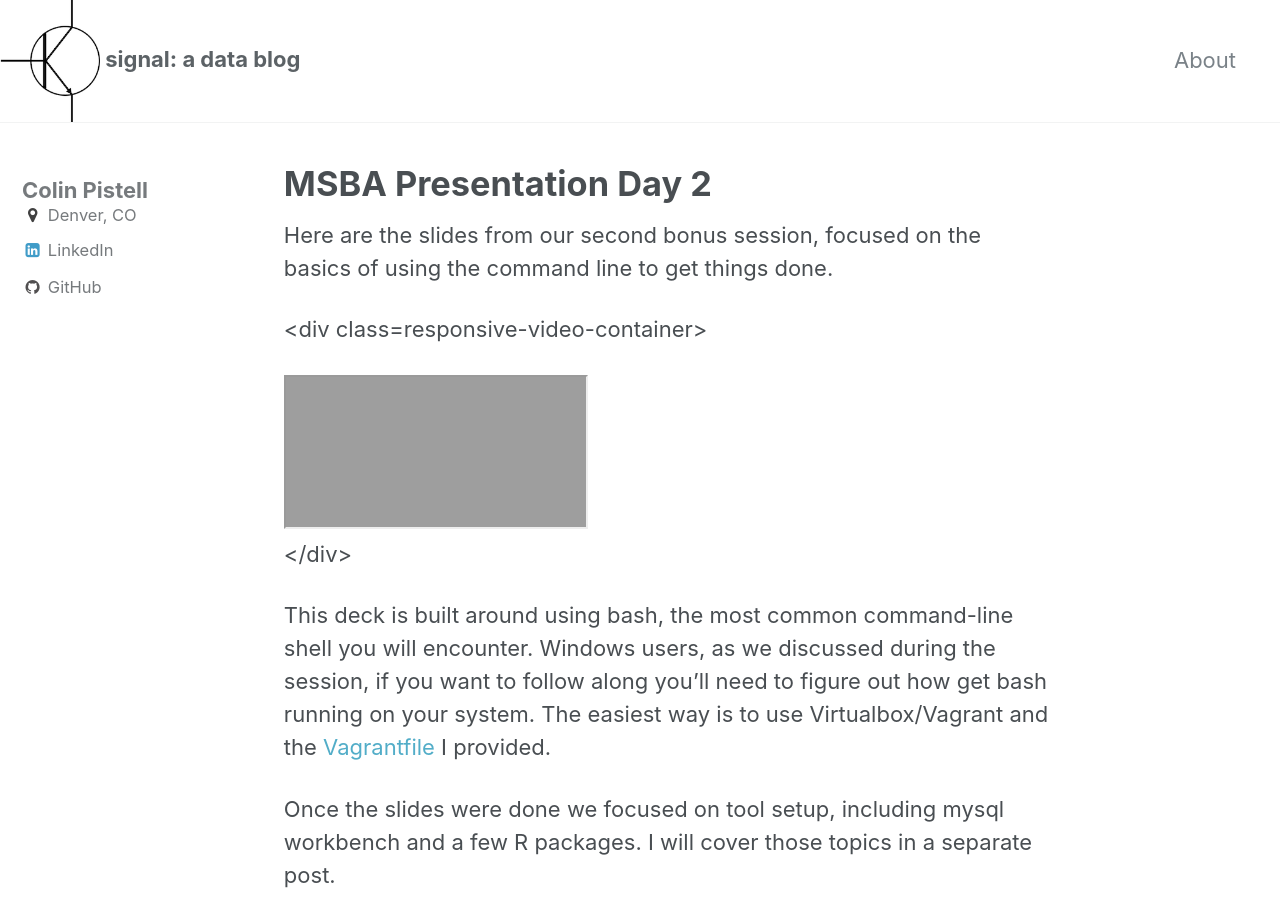
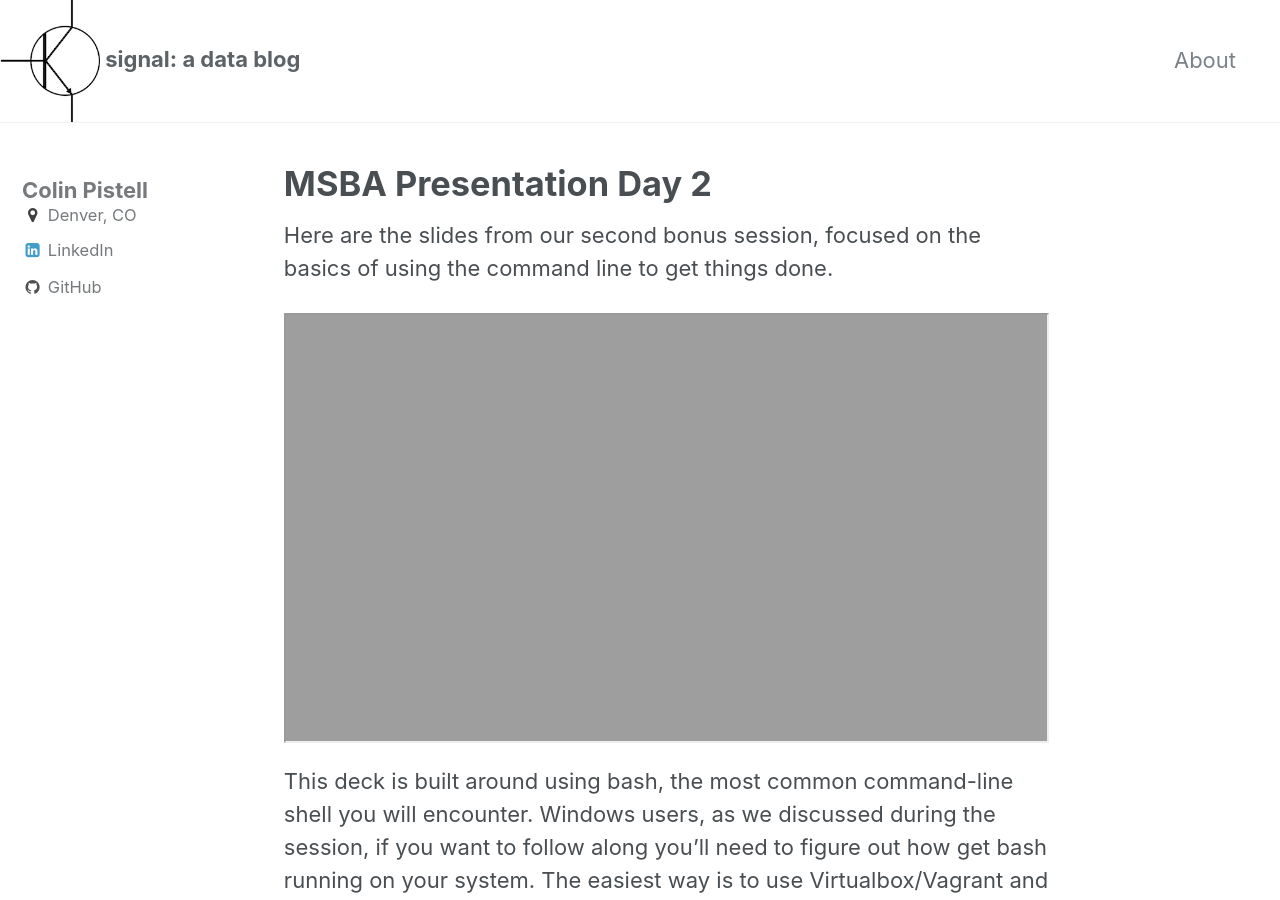
Before and after one commit to JCPistell/JCPistell.github.io, a Jekyll site: the page built from _posts/2017-06-17-msba-day2.md, in a window 1280 px wide and 900 px high. Built offline with Jekyll 4.4.1, drawn with Linux system fonts in a browser that asks for light colours.

Commit message:
fixing div class ref

```diff
--- a/_posts/2017-06-17-msba-day2.md
+++ b/_posts/2017-06-17-msba-day2.md
@@ -10,7 +10,7 @@ category: presentation
 
 Here are the slides from our second bonus session, focused on the basics of using the command line to get things done.
 
-<div class=responsive-video-container>
+<div class="responsive-video-container">
 <iframe src="http://www.colinpistell.com/msbaPresentations/presentations/day2/"></iframe>
 </div>
 
```
